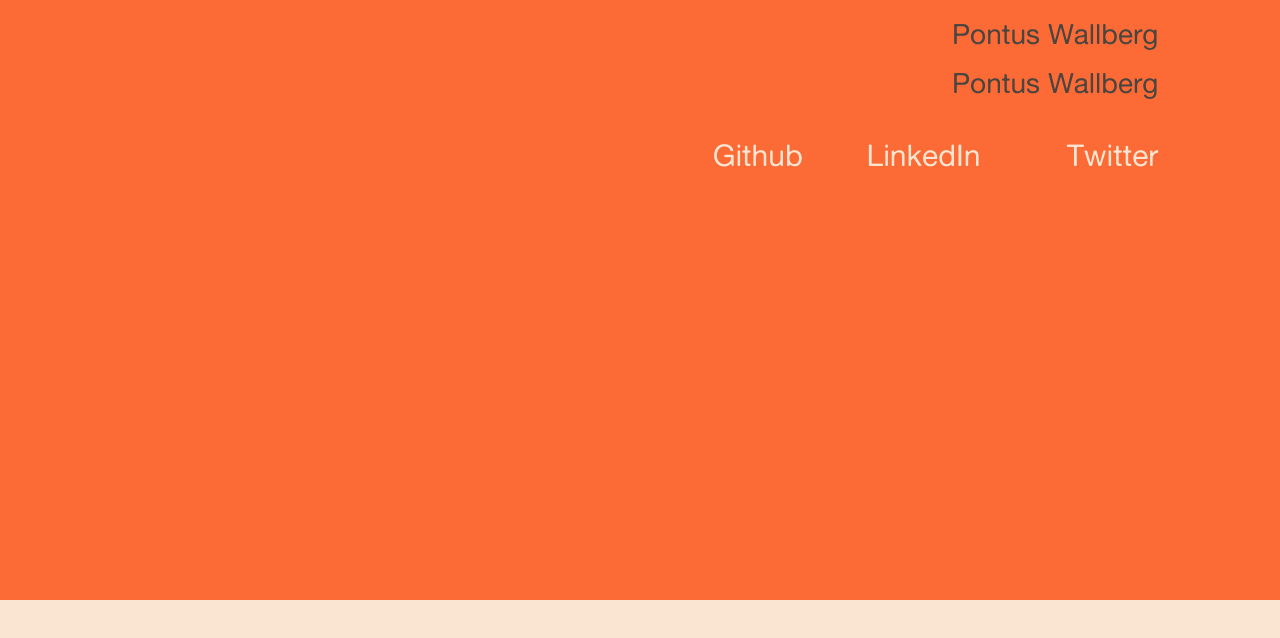
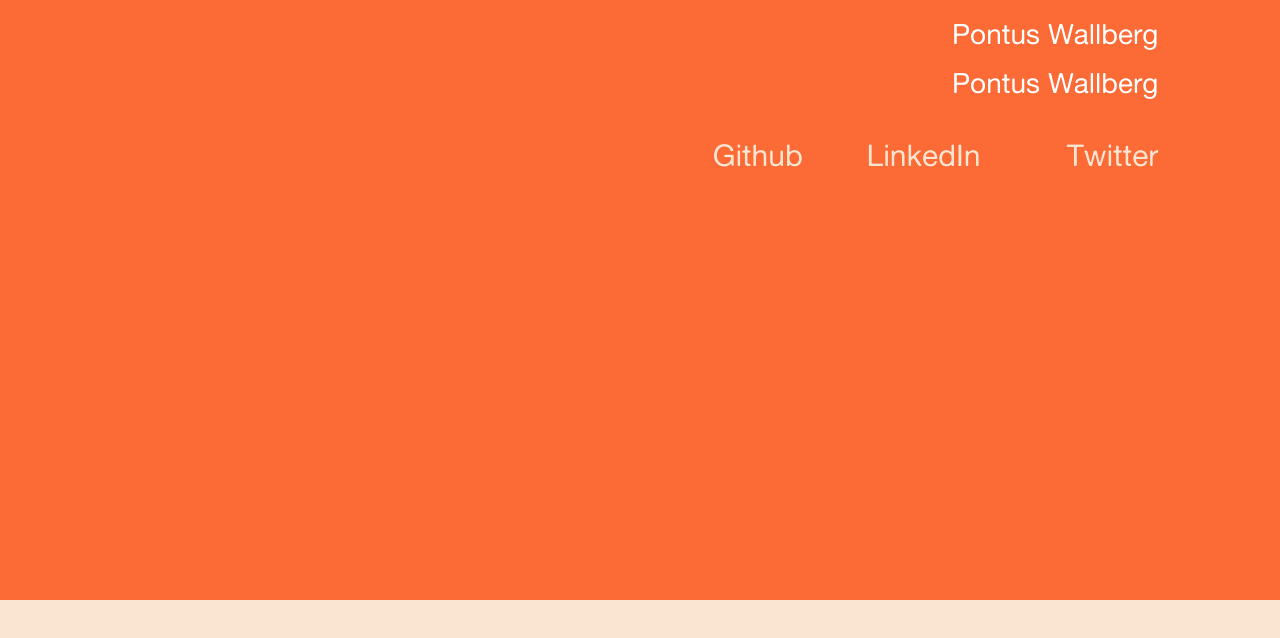
Before and after one commit to pontuswallberg/pontuswallberg.github.io, a plain HTML site: page index.html in a window 1280 px wide. Drawn offline with nearby package versions, Linux system fonts and the light colour scheme.

Commit message:
Revert "changed to a soft grey instead of harsh white"
This reverts commit 6197c494daf0f61392d88bddea18987896d252b0.

```diff
--- a/css/main.css
+++ b/css/main.css
@@ -123,7 +123,7 @@ html, body {
 }
 h1 {
 	text-align: right;
-	color: #494541;
+	color: #ffffff;
 }
 a {
 	color: #f9e5d1;
```
